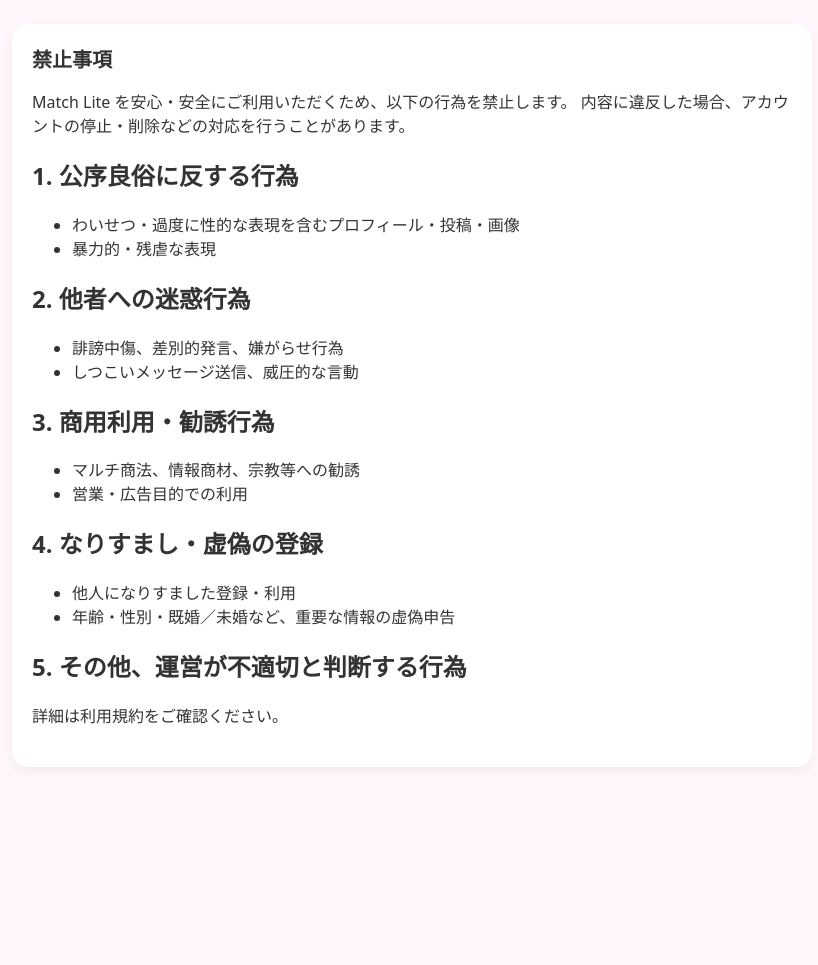
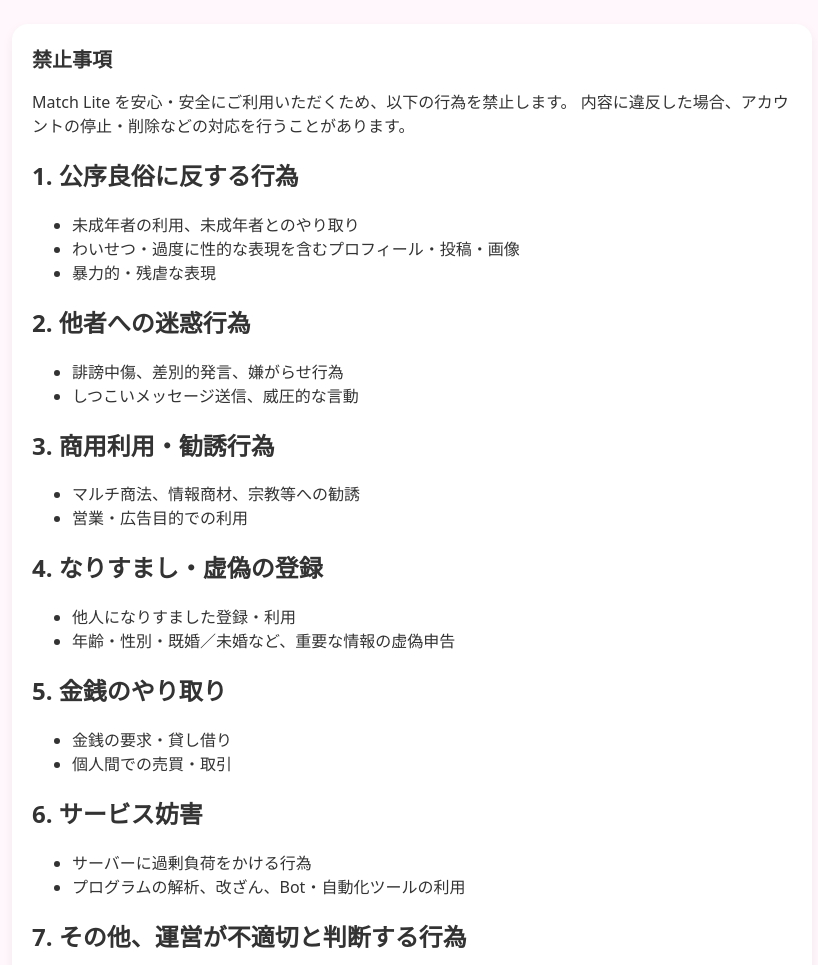
Before and after one commit to konakona77kon/matching_app, a Django app: page /rules/ in a window 1280 px wide. Shown: the part 45-1010 px from the top of the page, without its empty margins (228-1046 px from the left). Run offline with Django 5.2, Linux system fonts and the light colour scheme.

Commit message:
update terms/privacy/rules pages

```diff
--- a/templates/matching/rules.html
+++ b/templates/matching/rules.html
@@ -11,6 +11,7 @@
 
   <h2>1. 公序良俗に反する行為</h2>
   <ul>
+    <li>未成年者の利用、未成年者とのやり取り</li>
     <li>わいせつ・過度に性的な表現を含むプロフィール・投稿・画像</li>
     <li>暴力的・残虐な表現</li>
   </ul>
@@ -33,7 +34,21 @@
     <li>年齢・性別・既婚／未婚など、重要な情報の虚偽申告</li>
   </ul>
 
-  <h2>5. その他、運営が不適切と判断する行為</h2>
+ <h2>5. 金銭のやり取り</h2>
+  <ul>
+    <li>金銭の要求・貸し借り</li>
+    <li>個人間での売買・取引</li>
+  </ul>
+
+   <h2>6. サービス妨害</h2>
+  <ul>
+    <li>サーバーに過剰負荷をかける行為</li>
+    <li>プログラムの解析、改ざん、Bot・自動化ツールの利用</li>
+  </ul>
+
+
+
+  <h2>7. その他、運営が不適切と判断する行為</h2>
   <p>詳細は利用規約をご確認ください。</p>
 </div>
 {% endblock %}
```
Also changed, not shown: templates/matching/privacy.html (+10 -2 lines), templates/matching/terms.html (+14 -1 lines).
